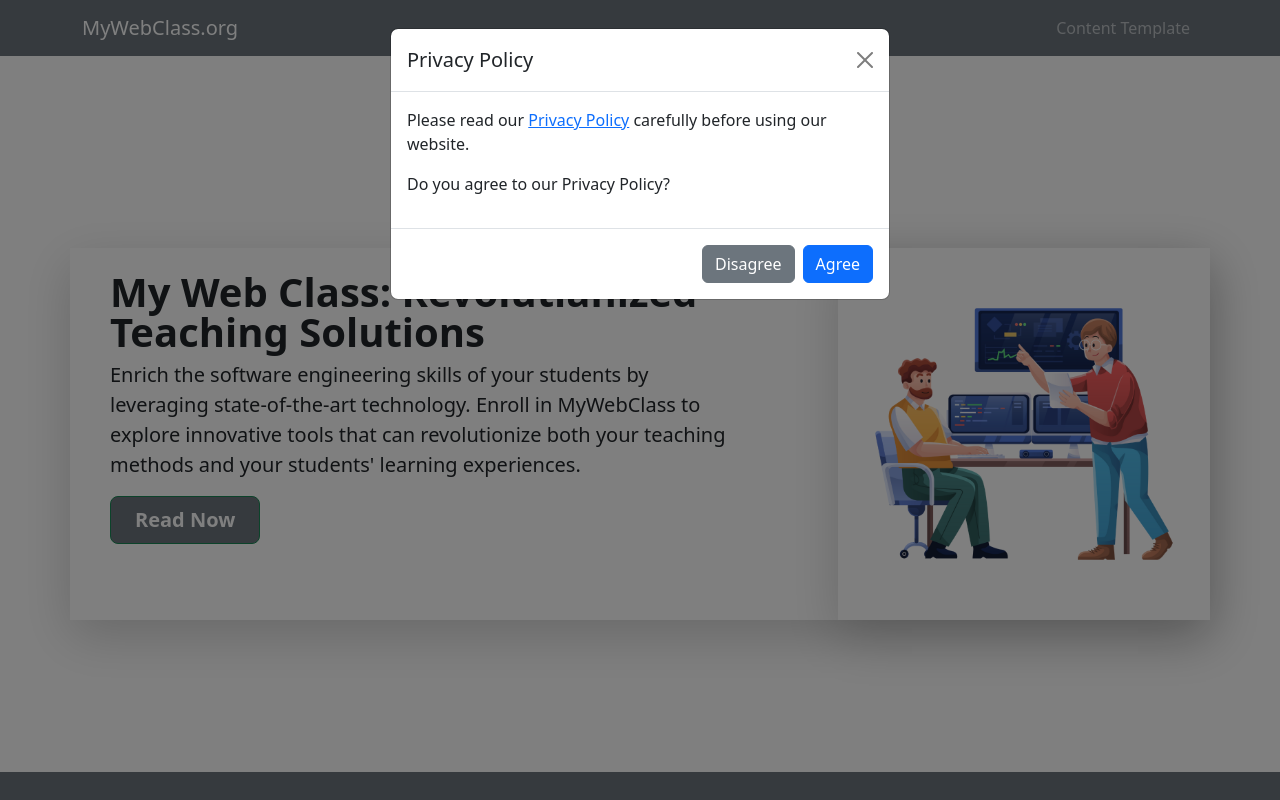
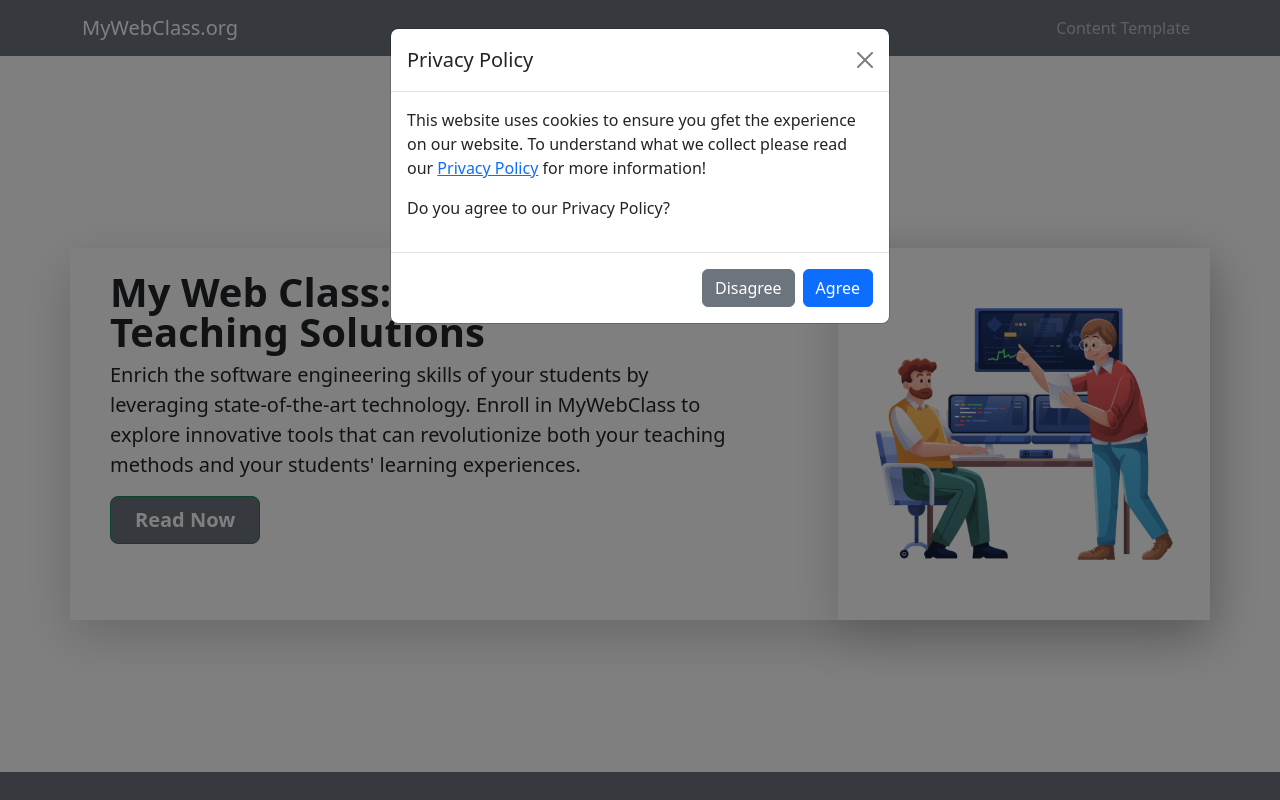
Before and after one commit to db627/mywebclass-simiolation-2, a website built with webpack: page src/index.html in a window 1280 px wide. Shown: the top 800 px of the page. Built offline with nearby package versions, Linux system fonts and the light colour scheme.

Commit message:
updated main.js

```diff
--- a/src/js/main.js
+++ b/src/js/main.js
@@ -31,7 +31,7 @@ function createPrivacyModal () {
             <button type="button" class="btn-close" data-bs-dismiss="modal"></button>
           </div>
           <div class="modal-body">
-            <p>Please read our <a href="privacy.html" target="_blank">Privacy Policy</a> carefully before using our website.</p>
+            <p>This website uses cookies to ensure you gfet the experience on our website. To understand what we collect please read our <a href="privacy.html">Privacy Policy</a> for more information!</p>
             <p>Do you agree to our Privacy Policy?</p>
           </div>
           <div class="modal-footer">
```
Also changed, not shown: src/content.html (+0 -1 lines).
